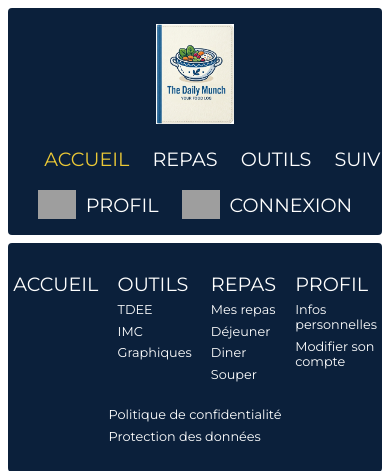
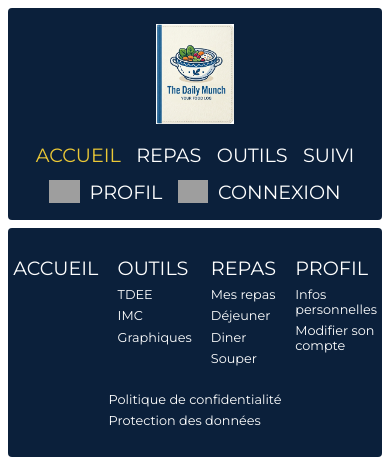
Before and after one commit to solencat/Daily-Munch, a PHP site: page /html/index.html in a window 390 px wide. Shown: the top 471 px of the page. Run offline with PHP 8.4, Linux system fonts and the light colour scheme; grey boxes are pictures that could not be loaded.

Commit message:
edit: fixed values of text-size to better fit design

```diff
--- a/css/header.css
+++ b/css/header.css
@@ -25,8 +25,7 @@ header{
     display:flex;
     gap: var(--gap-items);
     list-style-type: none;
-    font-size: 1.5em;
-    margin-left: 0;
+    padding-left: 0;
 }
 
 /* 3rd part of header (right or bottom in small screens) */
@@ -46,12 +45,13 @@ header{
 /* Icons size and margin */
 .account-container a img{
     margin-right: var(--gap-icons);
-    height: 1.5em;
+    height: 1.2em;
 }
 
 /* All links in header */
 header a{
     color: var(--color-white);
+    font-size: 1.5em;
     text-decoration: none;
 }
 
@@ -69,7 +69,7 @@ header a{
 
     /* Reducing font-size */
     .header-nav-main ul, .account-container{
-        font-size : 1.2em;
+        font-size : 0.8em;
     }
 
 }
@@ -82,9 +82,4 @@ header a{
         flex-direction: column;
     }
 
-    /* Reducing font-size */
-    .header-nav-main ul, .account-container{
-        font-size : 1.2em;
-    }
-
 }
```
